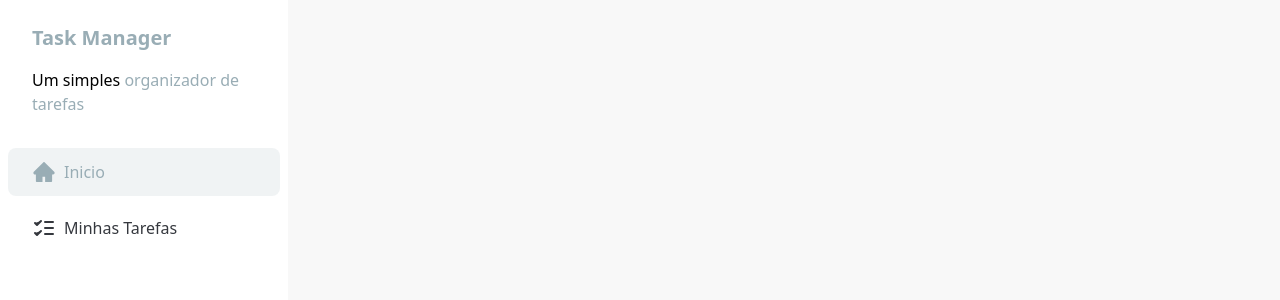
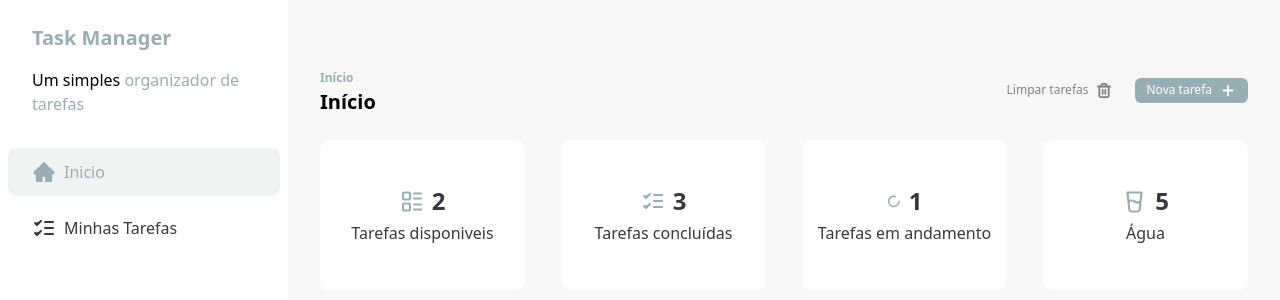
Before and after one commit to gmagnani/task-manager, a React (Vite) app: page / in a window 1280 px wide. Shown: the top 300 px of the page. Built offline with nearby package versions, Linux system fonts and the light colour scheme; data requests are answered from the project's data file.

Commit message:
feat: update task management functionality with new status handling, add dashboard and header components, and integrate new icons

```diff
--- a/db.json
+++ b/db.json
@@ -5,7 +5,7 @@
       "title": "Tarefa 1",
       "description": "Descrição da tarefa 1",
       "time": "morning",
-      "status": "pending"
+      "status": "done"
     },
     {
       "id": "2",
--- a/src/assets/icons/index.js
+++ b/src/assets/icons/index.js
@@ -10,8 +10,8 @@ import TasksIcon from './tasks.svg?react'
 import TrashIcon from './trash.svg?react'
 import ChevronRightIcon from './chevron-right.svg?react'
 import ArrowLeftIcon from './arrow-left.svg?react'
-
-
+import Tasks2Icon from './tasks-2.svg?react'
+import GlassWaterIcon from './glass-water.svg?react'
 
 export {
   AddIcon,
@@ -26,4 +26,6 @@ export {
   TrashIcon,
   ChevronRightIcon,
   ArrowLeftIcon,
+  Tasks2Icon,
+  GlassWaterIcon,
 }
--- /dev/null
+++ b/src/components/DashboardCard.jsx
@@ -0,0 +1,13 @@
+const DashboardCard = ({ icon, mainText, secondaryText }) => {
+  return (
+    <div className="h-37.5 bg-white rounded-[10px] flex flex-col items-center justify-center gap-1">
+      <div className="flex items-center gap-2">
+        <span className="text-primary">{icon}</span>
+        <p className="font-semibold text-darkBlue text-2xl">{mainText}</p>
+      </div>
+      <p className="text-darkBlue text-center">{secondaryText}</p>
+    </div>
+  )
+}
+
+export default DashboardCard
--- /dev/null
+++ b/src/components/Header.jsx
@@ -0,0 +1,31 @@
+import { useState } from 'react'
+import { AddIcon, TrashIcon } from '../assets/icons'
+import AddTaskDialog from './AddTaskDialog'
+import Button from './Button'
+
+const Header = ({ title, subtitle }) => {
+  const [isAddDialogOpen, setIsAddDialogOpen] = useState(false)
+  return (
+    <div className="flex justify-between w-full">
+      <div>
+        <span className="text-xs font-semibold text-primary">{subtitle}</span>
+        <h2 className="font-semibold text-xl">{title}</h2>
+      </div>
+      <div className="flex items-center gap-3">
+        <Button color="ghost">
+          Limpar tarefas <TrashIcon />
+        </Button>
+        <Button color="primary" onClick={() => setIsAddDialogOpen(true)}>
+          Nova tarefa <AddIcon />
+        </Button>
+
+        <AddTaskDialog
+          isOpen={isAddDialogOpen}
+          onClose={() => setIsAddDialogOpen(false)}
+        />
+      </div>
+    </div>
+  )
+}
+
+export default Header
--- a/src/components/TaskItem.jsx
+++ b/src/components/TaskItem.jsx
@@ -3,9 +3,11 @@ import Button from './Button'
 import { Link } from 'react-router'
 import { toast } from 'sonner'
 import { useDeleteTask } from '../hooks/data/use-delete-task'
+import { useUpdateTask } from '../hooks/data/use-update-task'
 
-const TaskItem = ({ task, handleCheckboxClick }) => {
+const TaskItem = ({ task }) => {
   const { mutate: deleteTask, isPending } = useDeleteTask(task.id)
+  const { mutate: updateTask } = useUpdateTask(task.id)
 
   const handleDeleteTask = async () => {
     deleteTask(undefined, {
@@ -29,6 +31,32 @@ const TaskItem = ({ task, handleCheckboxClick }) => {
       default:
         return ''
     }
+  }
+
+  const getNewerStatus = () => {
+    if (task.status === 'pending') {
+      return 'in_progress'
+    }
+    if (task.status === 'in_progress') {
+      return 'done'
+    }
+    if (task.status === 'done') {
+      return 'pending'
+    }
+  }
+
+  const handleCheckboxClick = () => {
+    updateTask(
+      { status: getNewerStatus() },
+      {
+        onSuccess: () => {
+          toast.success('Tarefa atualizada com sucesso!')
+        },
+        onError: () => {
+          toast.error('Erro ao atualizar tarefa!')
+        },
+      }
+    )
   }
   return (
     <div
--- a/src/components/Tasks.jsx
+++ b/src/components/Tasks.jsx
@@ -1,74 +1,21 @@
-import { useState } from 'react'
-import Button from './Button'
-import {
-  AddIcon,
-  TrashIcon,
-  SunIcon,
-  SunCloudIcon,
-  MoonIcon,
-} from '../assets/icons'
+import { SunIcon, SunCloudIcon, MoonIcon } from '../assets/icons'
 import TasksSeparator from './TasksSeparator'
 import TaskItem from './TaskItem'
-import { toast } from 'sonner'
-import AddTaskDialog from './AddTaskDialog'
-import {  useQueryClient } from '@tanstack/react-query'
 import { useGetTasks } from '../hooks/data/use-get-tasks'
+import Header from './Header'
 
 const Tasks = () => {
-  const queryClient = useQueryClient()
   const { data: tasks } = useGetTasks()
-  const [isAddDialogOpen, setIsAddDialogOpen] = useState(false)
 
   const morningTasks = tasks?.filter((task) => task.time === 'morning')
   const afternoonTasks = tasks?.filter((task) => task.time === 'afternoon')
   const nightTasks = tasks?.filter((task) => task.time === 'night')
 
-  const handleClearTasks = () => {
-    toast.success('Todas as tarefas foram removidas!')
-  }
 
-  const handleCheckboxClick = (taskId) => {
-    const updatedTasks = tasks.map((task) => {
-      if (task.id === taskId) {
-        if (task.status === 'pending') {
-          toast.success('Tarefa iniciada!')
-          return { ...task, status: 'in_progress' }
-        } else if (task.status === 'in_progress') {
-          toast.success('Tarefa concluída!')
-          return { ...task, status: 'done' }
-        } else if (task.status === 'done') {
-          toast.success('Tarefa reaberta!')
-          return { ...task, status: 'pending' }
-        }
-      }
-      return task
-    })
-    queryClient.setQueryData('tasks', updatedTasks)
-  }
 
   return (
     <div className="py-16 px-8 w-full space-y-6">
-      <div className="flex justify-between w-full">
-        <div>
-          <span className="text-xs font-semibold text-primary">
-            Minhas tarefas
-          </span>
-          <h2 className="font-semibold text-xl">Minhas Tarefas</h2>
-        </div>
-        <div className="flex items-center gap-3">
-          <Button color="ghost" onClick={handleClearTasks}>
-            Limpar tarefas <TrashIcon />
-          </Button>
-          <Button color="primary" onClick={() => setIsAddDialogOpen(true)}>
-            Nova tarefa <AddIcon />
-          </Button>
-
-          <AddTaskDialog
-            isOpen={isAddDialogOpen}
-            onClose={() => setIsAddDialogOpen(false)}
-          />
-        </div>
-      </div>
+      <Header title="Minhas tarefas" subtitle="Minhas tarefas" />
       <div className="p-6 bg-white rounded-xl">
         <div className="space-y-3">
           <TasksSeparator icon={<SunIcon />} label="Manhã" />
@@ -81,7 +28,6 @@ const Tasks = () => {
             <TaskItem
               key={task.id}
               task={task}
-              handleCheckboxClick={handleCheckboxClick}
             />
           ))}
         </div>
@@ -96,7 +42,6 @@ const Tasks = () => {
             <TaskItem
               key={task.id}
               task={task}
-              handleCheckboxClick={handleCheckboxClick}
             />
           ))}
         </div>
@@ -111,7 +56,6 @@ const Tasks = () => {
             <TaskItem
               key={task.id}
               task={task}
-              handleCheckboxClick={handleCheckboxClick}
             />
           ))}
         </div>
--- a/src/hooks/data/use-update-task.js
+++ b/src/hooks/data/use-update-task.js
@@ -9,9 +9,10 @@ export const useUpdateTask = (taskId) => {
     mutationKey: taskMutationKeys.update(taskId),
     mutationFn: async (newTask) => {
       const { data: updatedTask } = await api.patch(`/tasks/${taskId}`, {
-        title: newTask.title.trim(),
-        time: newTask.time,
-        description: newTask.description.trim(),
+        title: newTask?.title?.trim(),
+        time: newTask?.time?.trim(),
+        description: newTask?.description?.trim(),
+        status: newTask?.status?.trim(),
       })
       return updatedTask
     },
--- a/src/main.jsx
+++ b/src/main.jsx
@@ -4,11 +4,11 @@ import './index.css'
 
 import { createBrowserRouter } from 'react-router'
 import { RouterProvider } from 'react-router/dom'
-import TaskDetailsPage from './pages/TaskDetailsPage.jsx'
+import TaskDetailsPage from './pages/TaskDetailsPage'
 import { Toaster } from 'sonner'
 import { QueryClient, QueryClientProvider } from '@tanstack/react-query'
-import TasksPage from './pages/TasksPage.js'
-import HomePage from './pages/HomePage.js'
+import TasksPage from './pages/TasksPage'
+import HomePage from './pages/HomePage'
 
 const queryClient = new QueryClient()
 
--- /dev/null
+++ b/src/pages/HomePage.jsx
@@ -0,0 +1,53 @@
+import {
+  GlassWaterIcon,
+  LoaderIcon,
+  Tasks2Icon,
+  TasksIcon,
+} from '../assets/icons'
+import DashboardCard from '../components/DashboardCard'
+import Header from '../components/Header'
+import Sidebar from '../components/Sidebar'
+import { useGetTasks } from '../hooks/data/use-get-tasks'
+
+const HomePage = () => {
+  const { data: tasks } = useGetTasks()
+
+  const availableTasks = tasks?.filter((task) => task.status !== 'done').length
+  const completedTasks = tasks?.filter((task) => task.status === 'done').length
+  const inProgressTasks = tasks?.filter(
+    (task) => task.status === 'in_progress'
+  ).length
+
+  return (
+    <div className="flex">
+      <Sidebar />
+      <div className="py-16 px-8 w-full space-y-6">
+        <Header title="Início" subtitle="Início" />
+        <div className="grid grid-cols-4 gap-9">
+          <DashboardCard
+            icon={<Tasks2Icon />}
+            mainText={availableTasks}
+            secondaryText="Tarefas disponiveis"
+          />
+          <DashboardCard
+            icon={<TasksIcon />}
+            mainText={completedTasks}
+            secondaryText="Tarefas concluídas"
+          />
+          <DashboardCard
+            icon={<LoaderIcon />}
+            mainText={inProgressTasks}
+            secondaryText="Tarefas em andamento"
+          />
+          <DashboardCard
+            icon={<GlassWaterIcon />}
+            mainText="5"
+            secondaryText="Água"
+          />
+        </div>
+      </div>
+    </div>
+  )
+}
+
+export default HomePage
--- a/src/pages/HomePage.tsx
+++ /dev/null
@@ -1,11 +0,0 @@
-import Sidebar from '../components/Sidebar'
-
-const HomePage = () => {
-  return (
-    <div className="flex">
-      <Sidebar />
-    </div>
-  )
-}
-
-export default HomePage
```
Also changed, not shown: src/assets/icons/glass-water.svg (added), src/assets/icons/tasks-2.svg (added), src/pages/TasksPage.jsx (renamed from src/pages/TasksPage.tsx).
